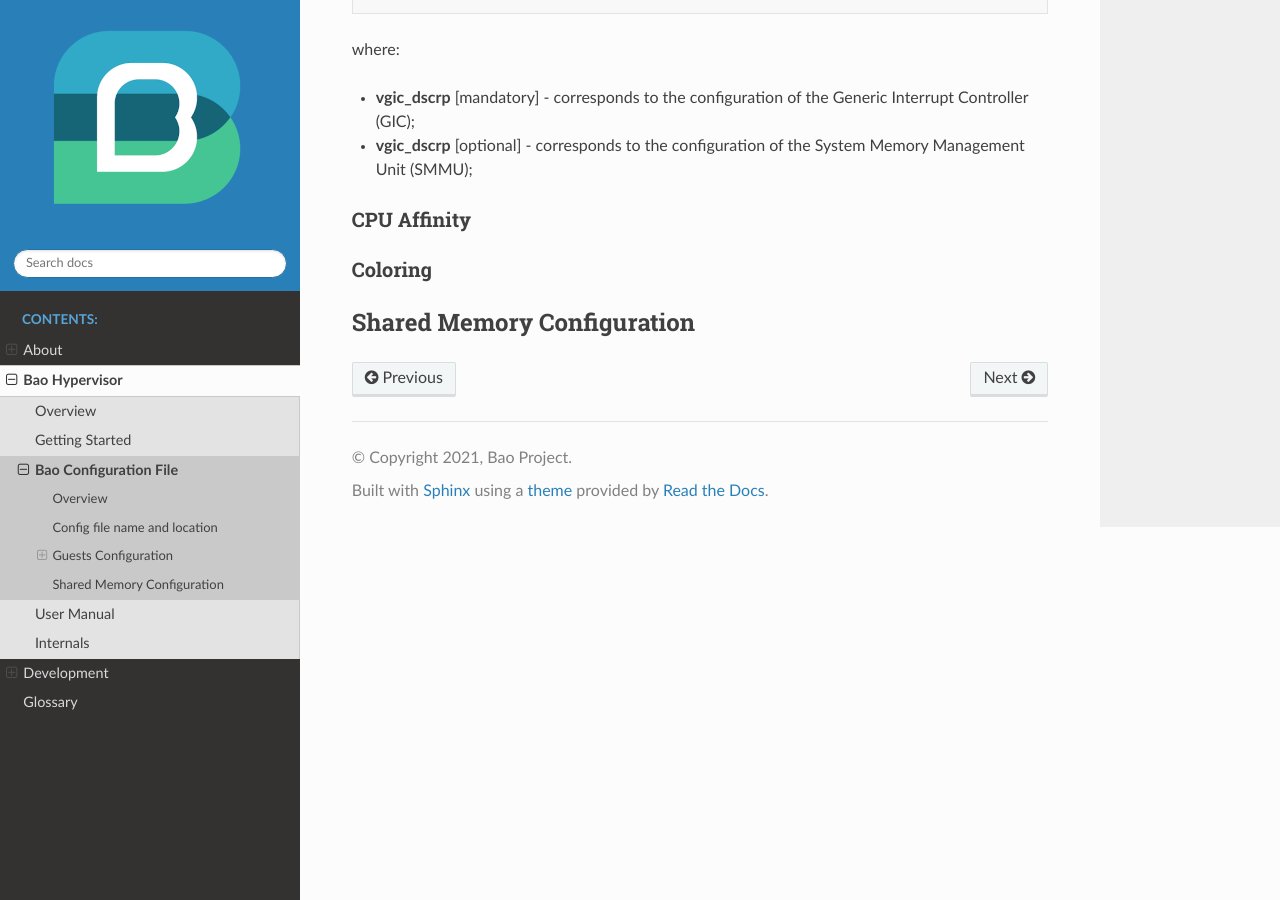
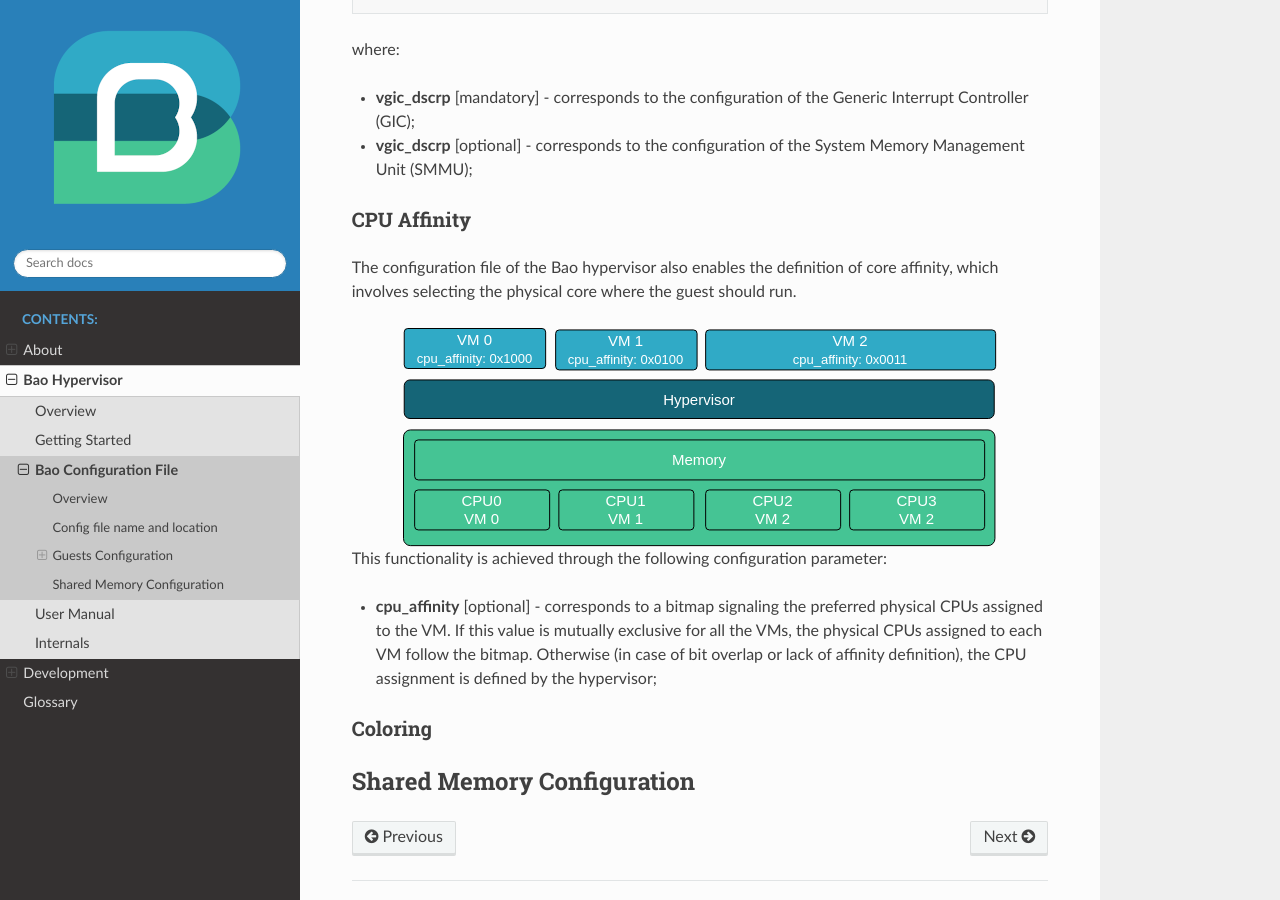
Before and after one commit to bao-project/bao-docs, a Sphinx documentation site: the page built from source/bao_hyp/config.rst, in a window 1280 px wide and 900 px high, scrolled down 6467 px. Built offline with Sphinx 7.4.7 and the Read the Docs theme 2.0.0, drawn with Linux system fonts in a browser that asks for light colours.

Commit message:
feat(doc): add cpu affinity
Signed-off-by: Diogo21Costa <diogoandreveigacosta@gmail.com>

```diff
--- a/source/bao_hyp/config.rst
+++ b/source/bao_hyp/config.rst
@@ -329,6 +329,22 @@ where:
 CPU Affinity
 ************
 
+The configuration file of the Bao hypervisor also enables the definition of
+core affinity, which involves selecting the physical core where the guest
+should run.
+
+.. figure:: img/cpu-affinity.svg
+    :align: center
+    :name: cpu-affinity-fig
+
+This functionality is achieved through the following configuration parameter:
+
+- **cpu_affinity** [optional] - corresponds to a bitmap signaling the \
+  preferred physical CPUs assigned to the VM. If this value is mutually \
+  exclusive for all the VMs, the physical CPUs assigned to each VM follow the \
+  bitmap. Otherwise (in case of bit overlap or lack of affinity definition), \
+  the CPU assignment is defined by the hypervisor;
+
 Coloring
 ********
 
```
Also changed, not shown: source/bao_hyp/img/cpu-affinity.svg (added).
